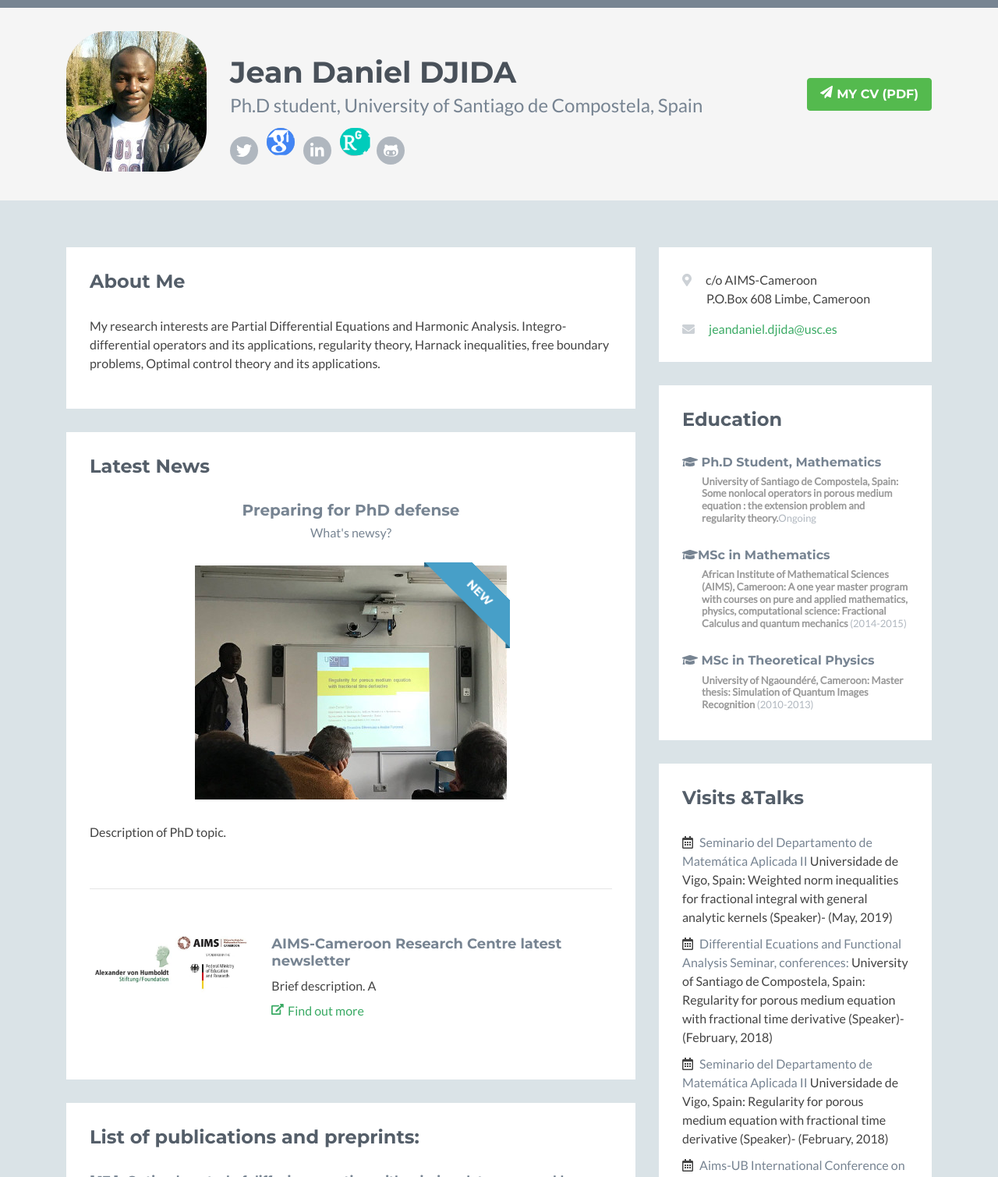
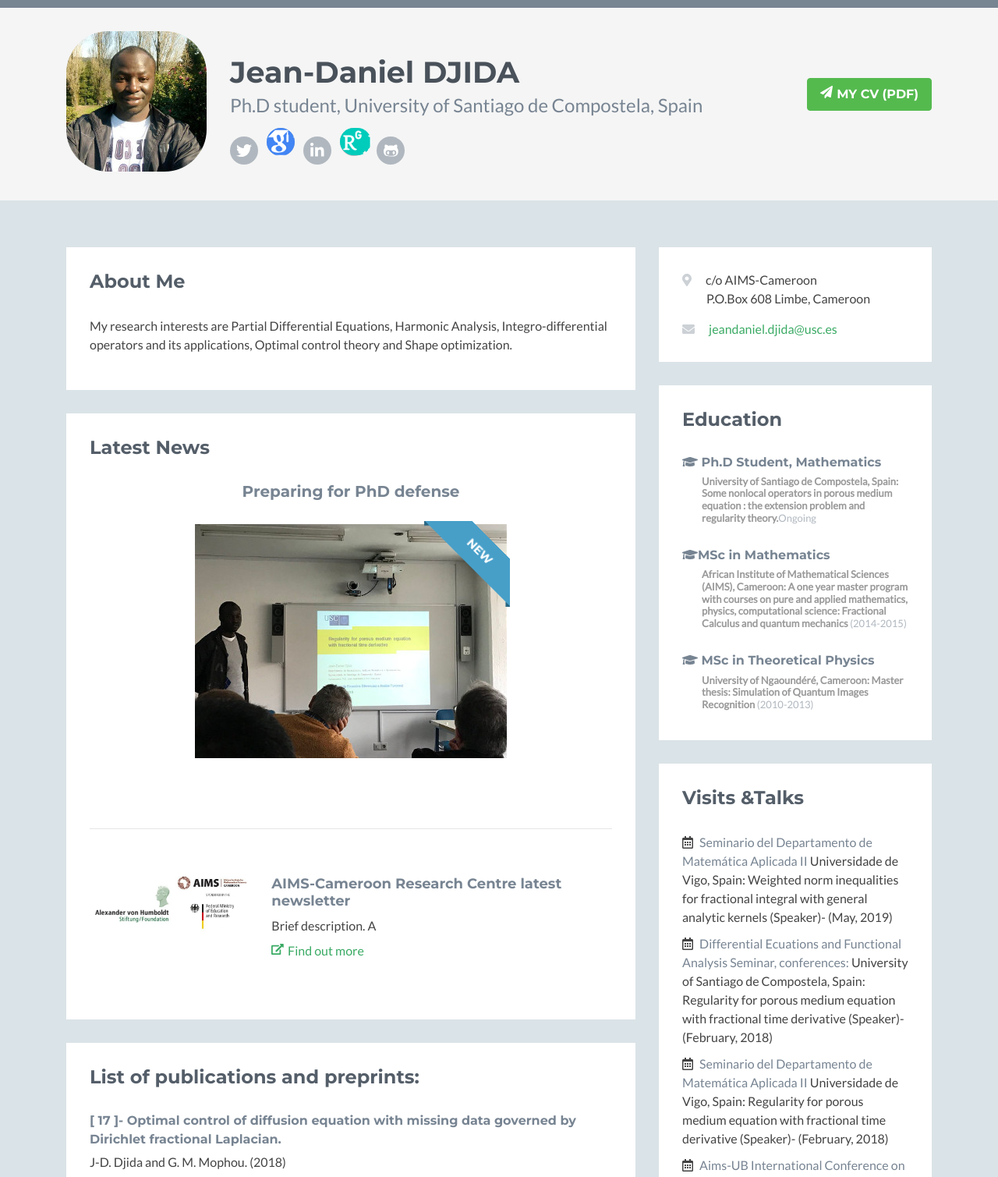
Before and after one commit to djidadonn/djidadonn.github.io, a plain HTML site: page index.html in a window 1280 px wide. Shown: the top 1509 px of the page at 78% size. Drawn offline with nearby package versions, Linux system fonts and the light colour scheme; no server answers; a script that the page names is missing; some icons are missing.

Commit message:
Update index.html

```diff
--- a/index.html
+++ b/index.html
@@ -36,7 +36,7 @@
         <div class="container clearfix">
             <img class="profile-image img-fluid float-left" style="border-radius: 30%;" src="assets/images/profile.jpeg" alt="Jean-Daniel Djida" />
             <div class="profile-content float-left">
-                <h1 class="name">Jean Daniel DJIDA</h1>
+                <h1 class="name">Jean-Daniel DJIDA</h1>
                 <h2 class="desc">Ph.D student, University of Santiago de Compostela, Spain</h2>
                 <ul class="social list-inline">
                     <li class="list-inline-item"><a href="https://twitter.com/jean_djida"><i class="fab fa-twitter"></i></a></li>
@@ -58,7 +58,9 @@
                     <div class="section-inner">
                         <h2 class="heading">About Me</h2>
                         <div class="content">
-                            <p>My research interests are Partial Differential Equations and Harmonic Analysis. Integro-differential operators and its applications, regularity theory, Harnack inequalities, free boundary problems, Optimal control theory and its applications.</p>
+                            <p>My research interests are Partial Differential Equations, Harmonic Analysis,
+				   Integro-differential operators and its applications, Optimal control theory and Shape optimization.
+				    </p>
 
                         </div><!--//content-->
                     </div><!--//section-inner-->
@@ -71,7 +73,7 @@
 
                             <div class="item featured text-center">
                                 <h3 class="title"><a href="https://themes.3rdwavemedia.com/bootstrap-templates/product/appify-bootstrap-4-admin-template-for-app-developers/" target="_blank">Preparing for PhD defense</a></h3>
-                                <p class="summary">What's newsy?</p>
+                                <p class="summary">  </p>
                                 <div class="featured-image has-ribbon">
                                     <a href="https://themes.3rdwavemedia.com/bootstrap-templates/product/appify-bootstrap-4-admin-template-for-app-developers/" target="_blank">
                                     <img class="img-fluid project-image" src="assets/images/news.jpeg" alt="project name" />
@@ -82,7 +84,7 @@
                                 </div>
 
                                 <div class="desc text-left">
-                                    <p>Description of PhD topic.</p>
+                                    <p>   </p>
                                 </div><!--//desc-->
                                 <!--<a class="btn btn-cta-secondary" href="https://themes.3rdwavemedia.com/bootstrap-templates/startup/velocity-bootstrap-theme-for-startup-products/" target="_blank"><i class="fas fa-thumbs-up"></i> Back my project</a>    -->
                             </div><!--//item-->
```
